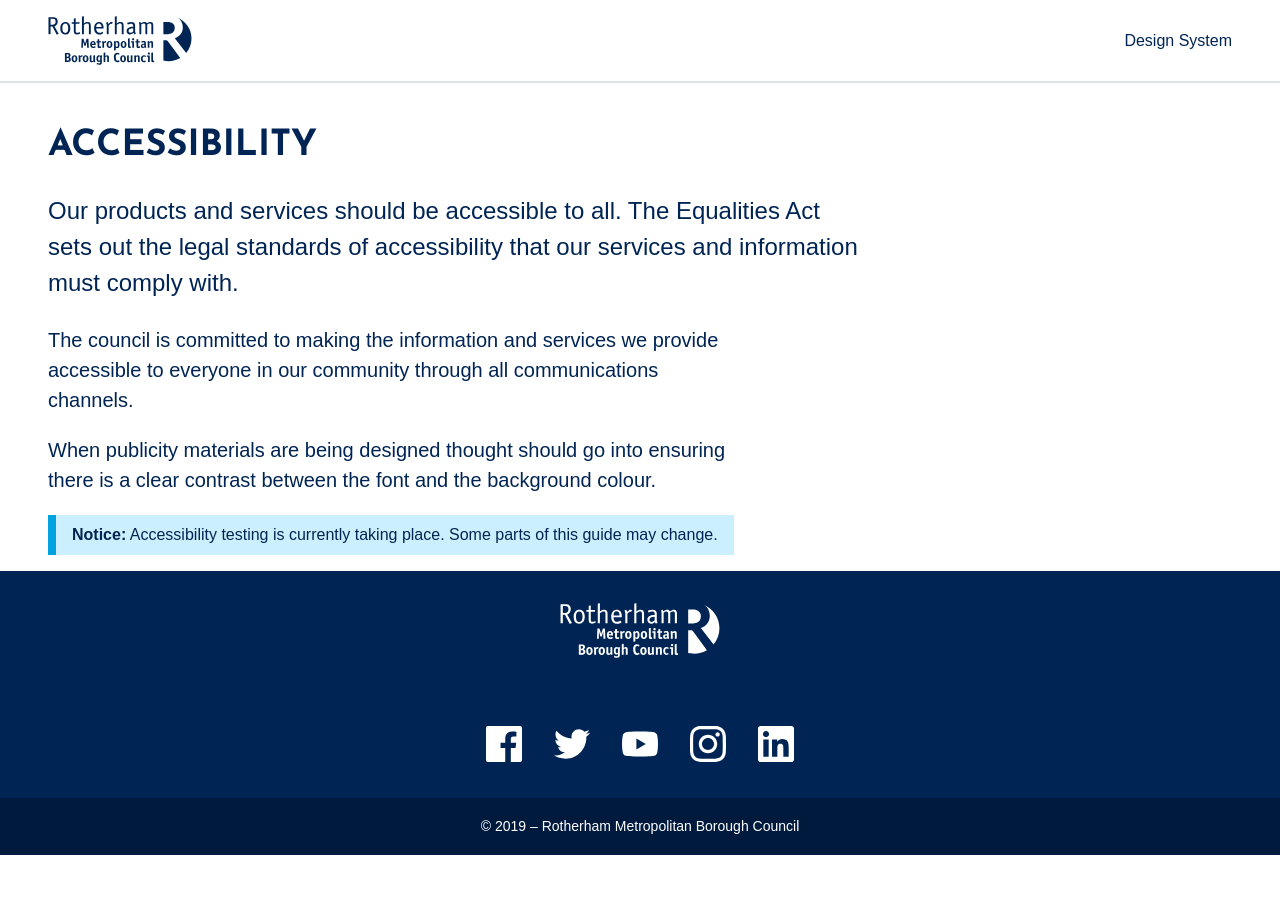
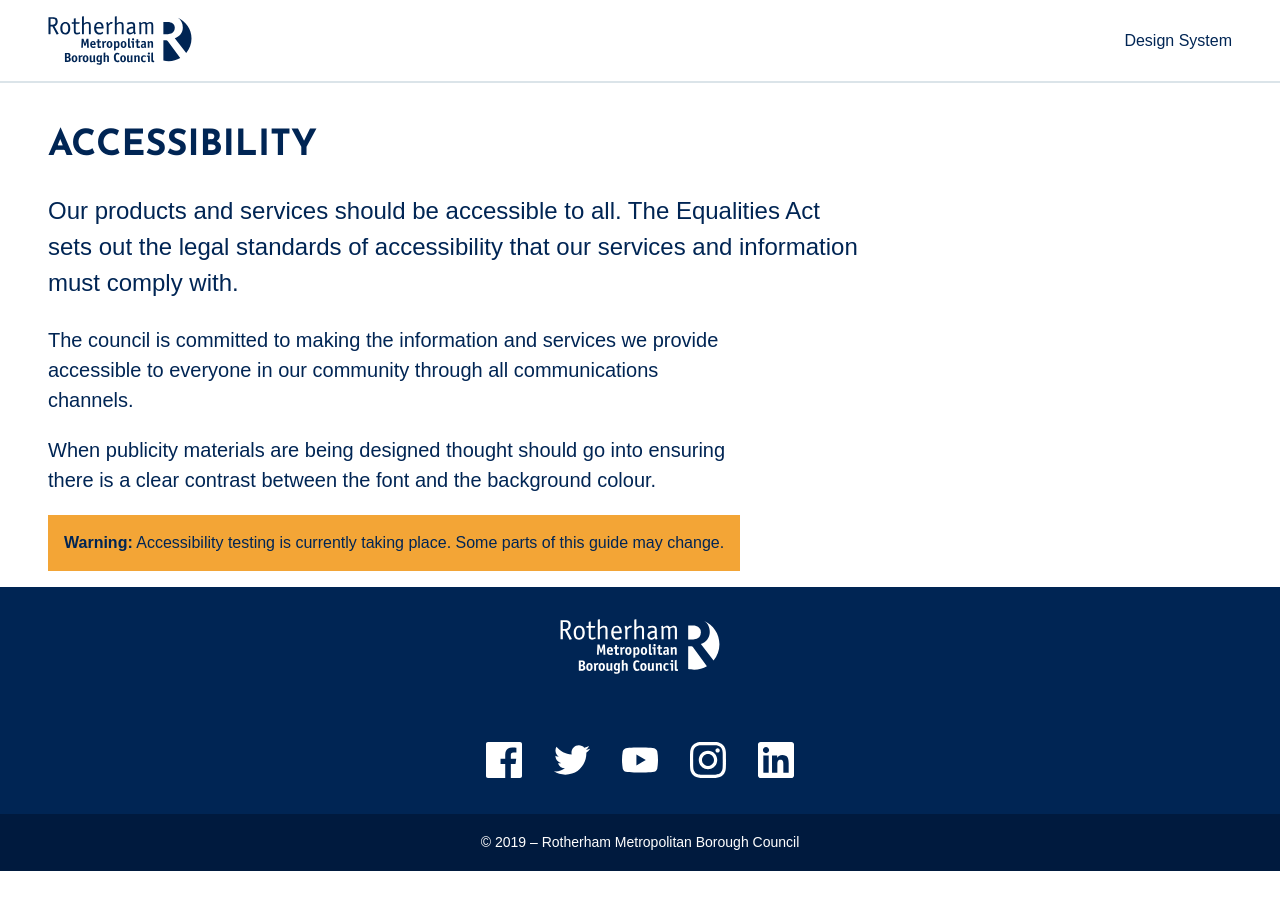
Before and after one commit to rothgov/design-manual, a Jekyll site: the page built from accessibility.html, in a window 1280 px wide. Built offline with Jekyll 4.4.1, drawn with Linux system fonts in a browser that asks for light colours; some web fonts are replaced.

Commit message:
Update accessibility.html

```diff
--- a/accessibility.html
+++ b/accessibility.html
@@ -9,8 +9,8 @@
     <p class="f3 measure-wide">Our products and services should be accessible to all. The Equalities Act sets out the legal standards of accessibility that our services and information must comply with.</p>
     <p class="measure-wide">The council is committed to making the information and services we provide accessible to everyone in our community through all communications channels.</p>
     <p class="measure-wide">When publicity materials are being designed thought should go into ensuring there is a clear contrast between the font and the background colour.</p>
-    <div class="dib mw7 bg-cyan-xl ph3 bl bw3 b--cyan">
-      <p class="f5 mv2"><span class="b">Notice:</span> Accessibility testing is currently taking place. Some parts of this guide may change.</p>
+    <div class="dib bg-warning ph3 pv2">
+      <p class="f5 mv2"><span class="b">Warning:</span> Accessibility testing is currently taking place. Some parts of this guide may change.</p>
     </div>
   </div>
 </section>
```
